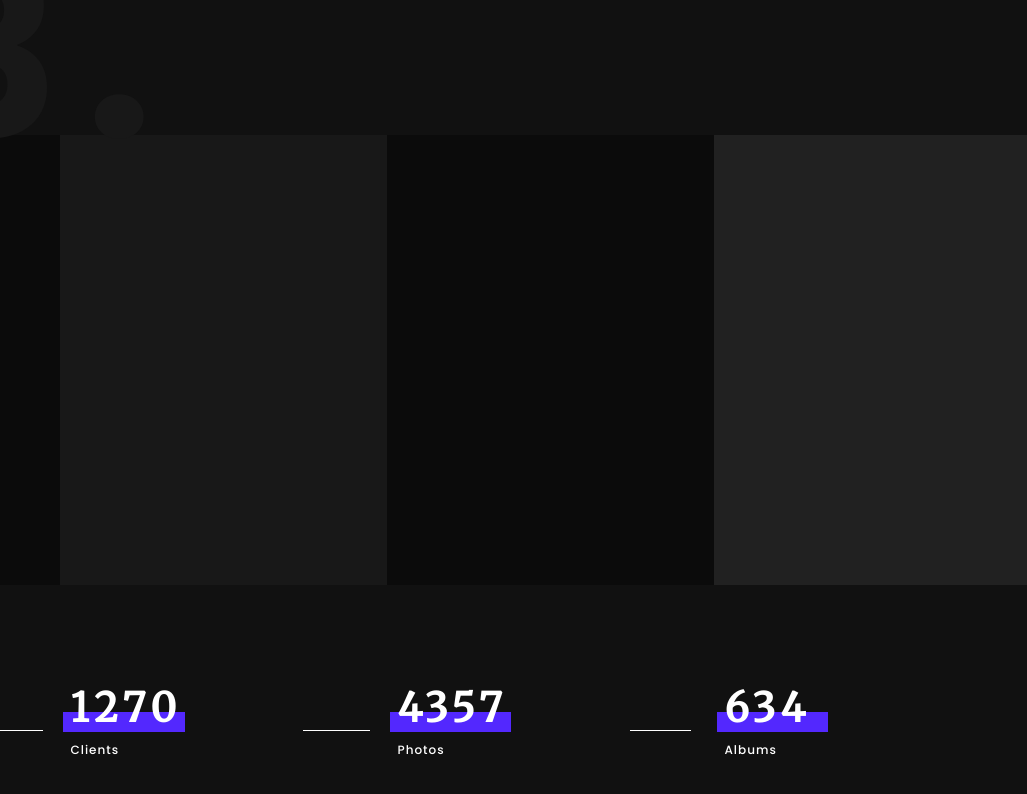
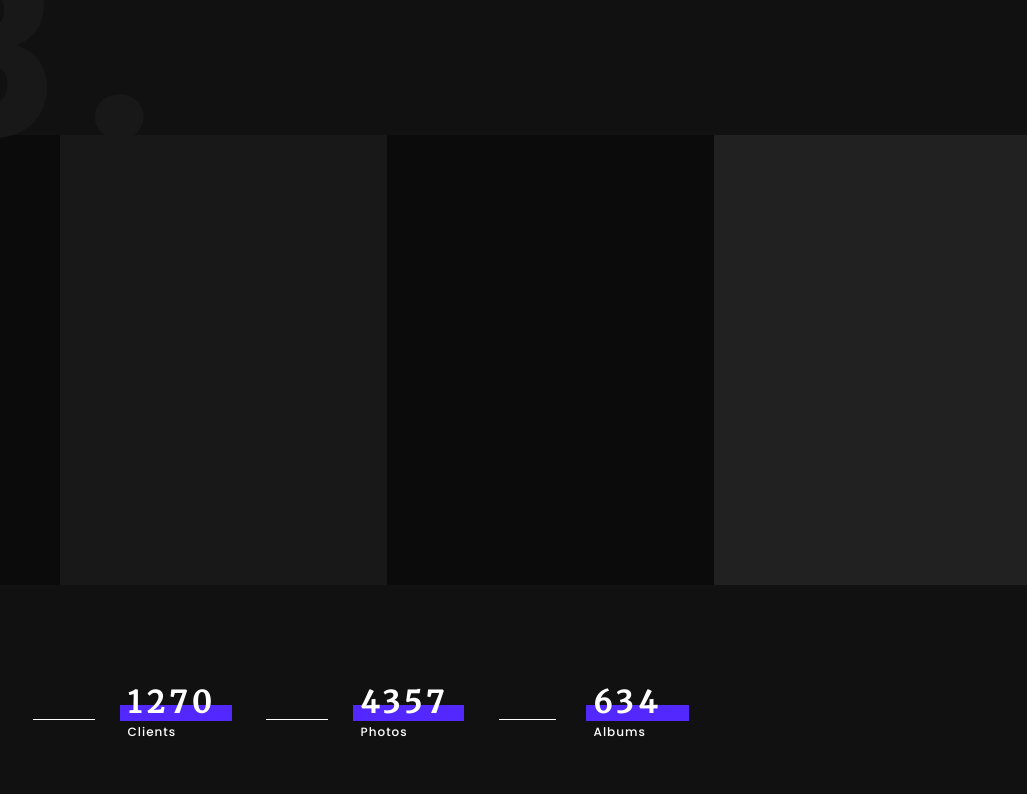
Before and after one commit to dalejodc/frontend-test, an Angular app: page / in a window 1280 px wide. Shown: the part 2118-2912 px from the top of the page, without its empty margins (253-1280 px from the left). Built offline with nearby package versions, Linux system fonts and the light colour scheme; a small style sheet from the web is missing.

Commit message:
Testimonials component

```diff
--- a/src/app/app.module.ts
+++ b/src/app/app.module.ts
@@ -8,6 +8,7 @@ import { HeaderComponent } from './components/header/header.component';
 import { NavbarComponent } from './components/navbar/navbar.component';
 import { AboutUsComponent } from './components/about-us/about-us.component';
 import { MyWorkComponent } from './components/my-work/my-work.component';
+import { TestimonialsComponent } from './components/testimonials/testimonials.component';
 
 @NgModule({
   declarations: [
@@ -16,7 +17,8 @@ import { MyWorkComponent } from './components/my-work/my-work.component';
     HeaderComponent,
     NavbarComponent,
     AboutUsComponent,
-    MyWorkComponent
+    MyWorkComponent,
+    TestimonialsComponent
   ],
   imports: [
     BrowserModule,
--- a/src/app/components/my-work/my-work.component.css
+++ b/src/app/components/my-work/my-work.component.css
@@ -42,6 +42,7 @@
     }
 }
 
+/*Media querie to resize main container in mobile*/
 @media screen and (max-width: 537px) {
     .main{
         left: 60%;
@@ -113,7 +114,7 @@
 .summary {
     color: white;
     font-family: 'Merriweather', serif;
-    font-size: 40px;
+    font-size: 30px;
     letter-spacing: 4px;
     color: white;
     align-content: center;
@@ -133,7 +134,7 @@
     font-weight: 500;
     font-size: 12px;
     letter-spacing: 1px;
-    margin-top: -10px;
+    margin-top: -8px;
     padding-top: -10px;
 }
 
--- a/src/app/components/my-work/my-work.component.html
+++ b/src/app/components/my-work/my-work.component.html
@@ -43,17 +43,17 @@
   </div>
 
 
-    <div class="ui grid padding-left" style="margin-top: 50px">
+    <div class="ui grid padding-left" style="margin-top: 50px; margin-left: 4%">
       <div class="two wide computer column"></div>
 
-      <div class="sixteen wide mobile sixteen wide tablet four wide computer column">
+      <div class="sixteen wide mobile sixteen wide tablet three wide computer column">
         <h3 class="summary">1270<br><span class="summary-subtitle">Clients</span> </h3>
       </div>
-      <div class="sixteen wide mobile sixteen wide tablet four wide computer column">
+      <div class="sixteen wide mobile sixteen wide tablet three wide computer column">
         <h3 class="summary">4357<br><span class="summary-subtitle">Photos</span></h3>
       </div>
 
-      <div class="sixteen wide mobile sixteen wide tablet four wide computer column">
+      <div class="sixteen wide mobile sixteen wide tablet three wide computer column">
         <h3 class="summary">634<br><span class="summary-subtitle">Albums</span></h3>
       </div>
       <div class=" two wide computer column"></div>
--- /dev/null
+++ b/src/app/components/testimonials/testimonials.component.html
@@ -0,0 +1,3 @@
+<p>
+  testimonials works!
+</p>
--- /dev/null
+++ b/src/app/components/testimonials/testimonials.component.ts
@@ -0,0 +1,15 @@
+import { Component, OnInit } from '@angular/core';
+
+@Component({
+  selector: 'app-testimonials',
+  templateUrl: './testimonials.component.html',
+  styleUrls: ['./testimonials.component.css']
+})
+export class TestimonialsComponent implements OnInit {
+
+  constructor() { }
+
+  ngOnInit() {
+  }
+
+}
```
Also changed, not shown: src/app/components/testimonials/testimonials.component.css (added), 1 other file (tests, documents, lock files or other folders).
